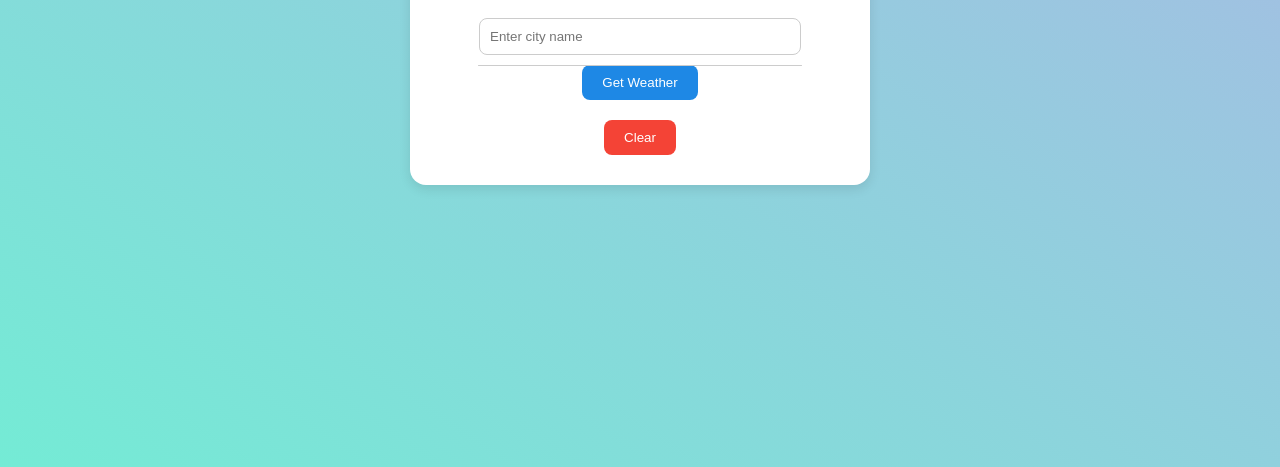
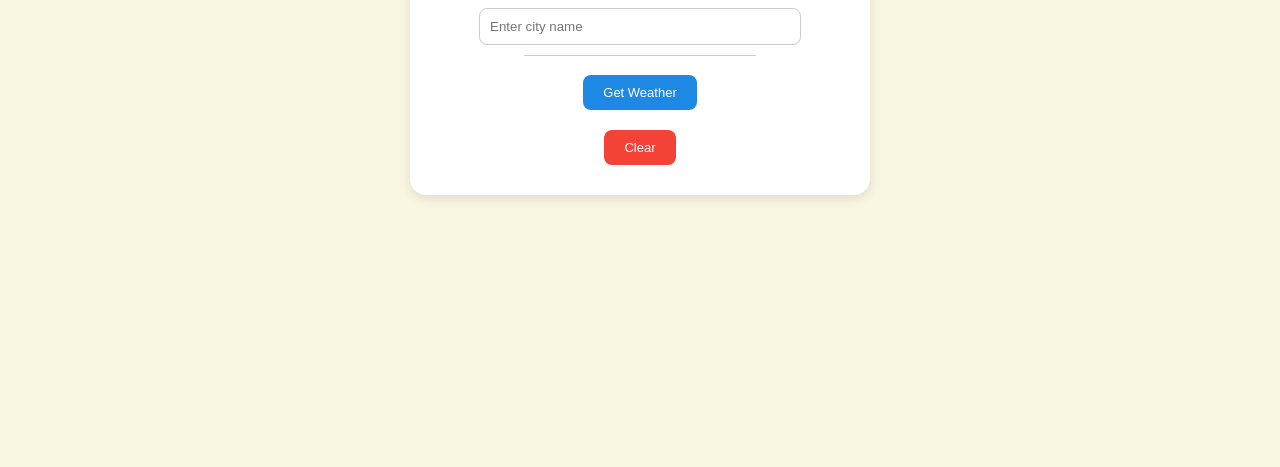
Before and after one commit to Nowrin29-hue/Weather, a plain HTML site: page index.html in a window 1280 px wide. Both pictures are taken after a click on the button "Clear". Shown: the part 373-840 px from the top of the page. Drawn offline with Linux system fonts and the light colour scheme; some icons are missing.

Commit message:
commiting

```diff
--- a/index.html
+++ b/index.html
@@ -4,7 +4,8 @@
   <meta charset="UTF-8" />
   <meta name="viewport" content="width=device-width, initial-scale=1.0"/>
   <title>Weather App</title>
-  <link rel="stylesheet" href="https://cdnjs.cloudflare.com/ajax/libs/weather-icons/2.0.10/css/weather-icons.min.css">
+  <link rel="stylesheet"
+   href="https://cdnjs.cloudflare.com/ajax/libs/weather-icons/2.0.10/css/weather-icons.min.css">
   <link rel="stylesheet" href="style.css" />
 </head>
 <body>
@@ -14,7 +15,7 @@
     <form id="weatherForm" autocomplete="off">
       <input type="text" id="cityInput" placeholder="Enter city name" />
       <ul id="suggestionList"></ul>
-      <button type="submit">Get Weather</button>
+      <button type="submit" class="submitBtn">Get Weather</button>
 
     </form>
     <div id="weatherResult"></div>
--- a/script.js
+++ b/script.js
@@ -104,7 +104,7 @@ function clearWeather() {
   document.getElementById("weatherResult").innerHTML = '';
   const loadingEl = document.getElementById("loading");
   if (loadingEl) loadingEl.style.display = 'none';
-  document.body.style.background = 'linear-gradient(to top right, #74ebd5, #ACB6E5)';
+  document.body.style.background = 'linear-gradient(to top right, #f9f6e2;,rgb(218, 225, 253))';
 }
 
 
--- a/style.css
+++ b/style.css
@@ -11,7 +11,7 @@ body {
 }
 
 .container {
-  background: #fff;
+  background: #ffffff;
   padding: 30px;
   border-radius: 16px;
   box-shadow: 0 4px 12px rgba(0, 0, 0, 0.1);
@@ -29,30 +29,6 @@ input[type="text"] {
   margin-bottom: 10px;
 }
 
-button {
-  padding: 10px 20px;
-  background-color: #1e88e5;
-  color: white;
-  border: none;
-  border-radius: 8px;
-  cursor: pointer;
-}
-
-button:hover {
-  background-color: #1565c0;
-}
-
-#weatherResult {
-  margin-top: 20px;
-}
-
-.weather-icon {
-    font-size: 60px;
-    color: #1e88e5;
-    margin-bottom: 10px;
-  }
-
-
 #suggestionList {
   list-style: none;
   padding: 0;
@@ -61,8 +37,8 @@ button:hover {
   overflow-y: auto;
   border: 1px solid #ccc;
   border-top: none;
-  width: 70%;
-  margin: 0 auto 10px;
+  width: 50%;
+  margin : 0 auto;
   background: white;
   position: absolute;
   z-index: 10;
@@ -80,11 +56,42 @@ button:hover {
   background-color: #f0f0f0;
 }
 
+button {
+  padding: 10px 20px;
+  font-size: 13px;
+  background-color: #1e88e5;
+  color: white;
+  border: none;
+  border-radius: 8px;
+  cursor: pointer;
+}
+
+button:hover {
+  background-color: #1565c0;
+  font-weight: bold;
+}
+
+.submitBtn {
+  margin-top: 20px;
+}
+
+#weatherResult {
+  margin-top: 20px;
+}
+
+.weather-icon {
+    font-size: 60px;
+    color: #1e88e5;
+    margin-bottom: 10px;
+  }
+
+
 #clearBtn {
   background-color: #f44336;
   color: white;
 }
 
 #clearBtn:hover {
-  background-color: #b9d457;
+  background-color: #146d07;
+  font-weight: bold;
 }
```
